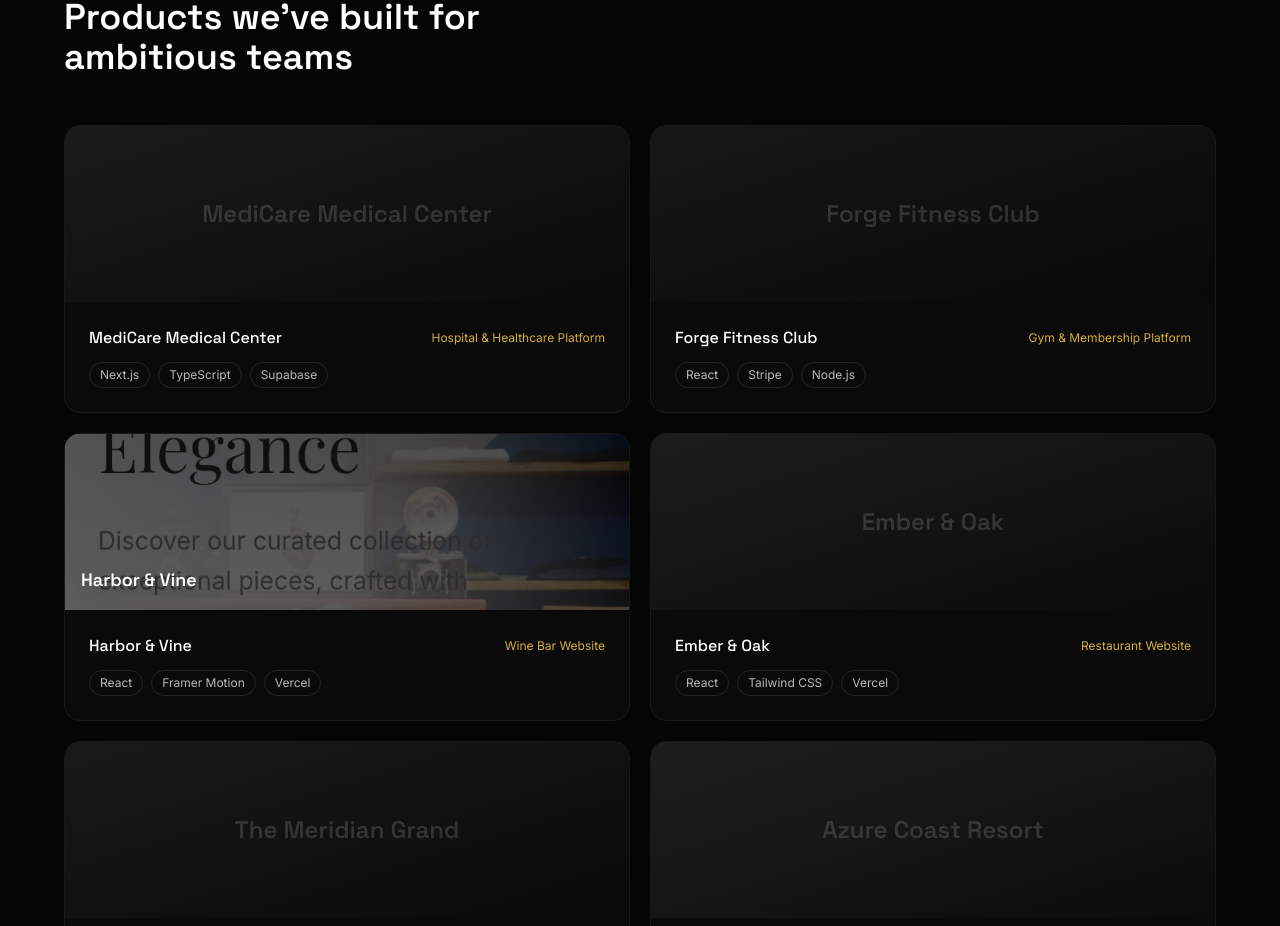
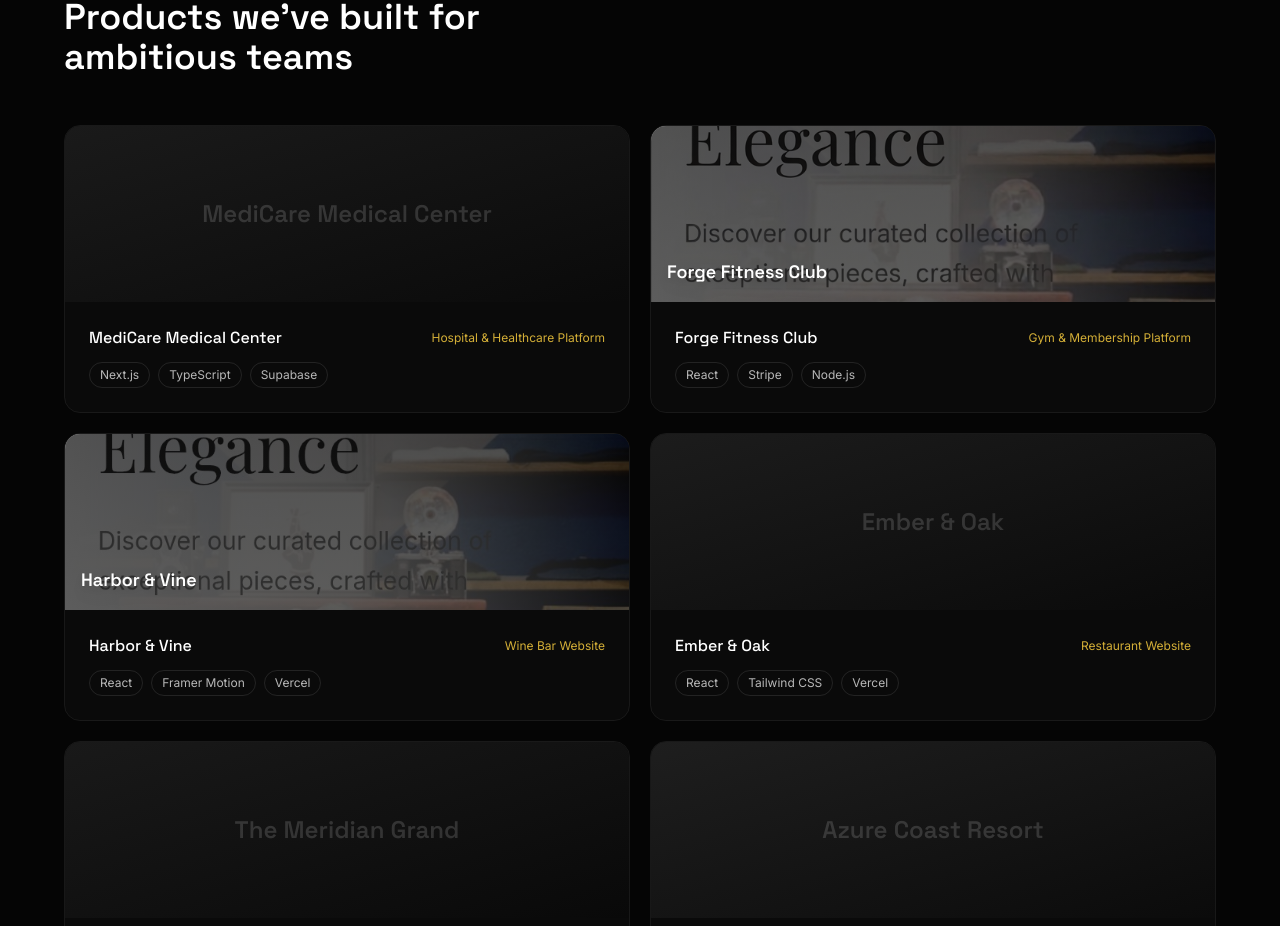
Before and after one commit to Charlie01-creator/Charlie, a React (Vite) app: page / in a window 1280 px wide. Shown: the part 2400-3326 px from the top of the page. Built offline with nearby package versions, Linux system fonts and the light colour scheme.

Commit message:
Update project image path in App.jsx

```diff
--- a/src/App.jsx
+++ b/src/App.jsx
@@ -162,7 +162,7 @@ const PROJECTS = [
     stack: ["React", "Stripe", "Node.js"],
     color: "from-[#171717] to-[#080808]",
     link: "#",
-    image: null,
+    image: "/clothe.png",
   },
   {
   name: "Harbor & Vine",
```
